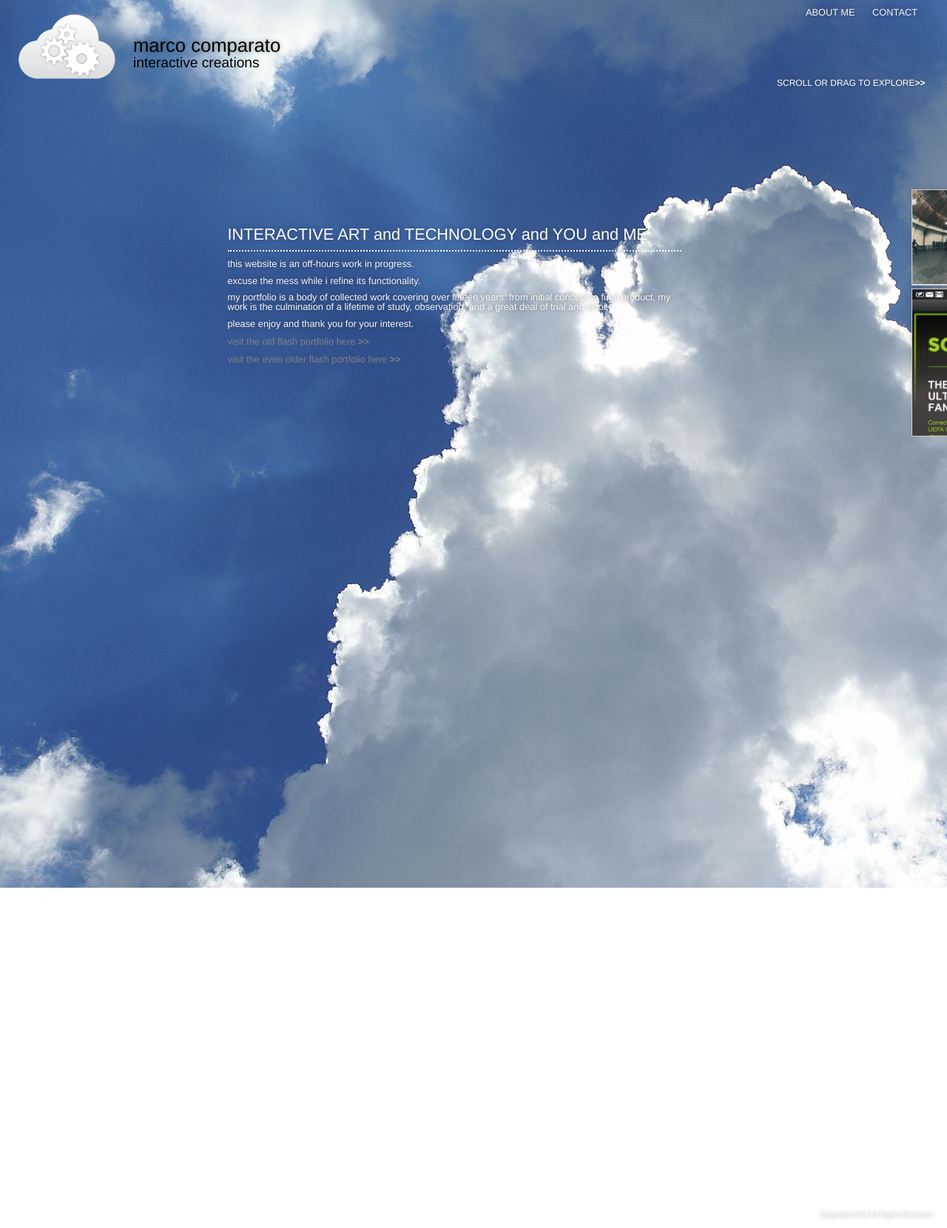
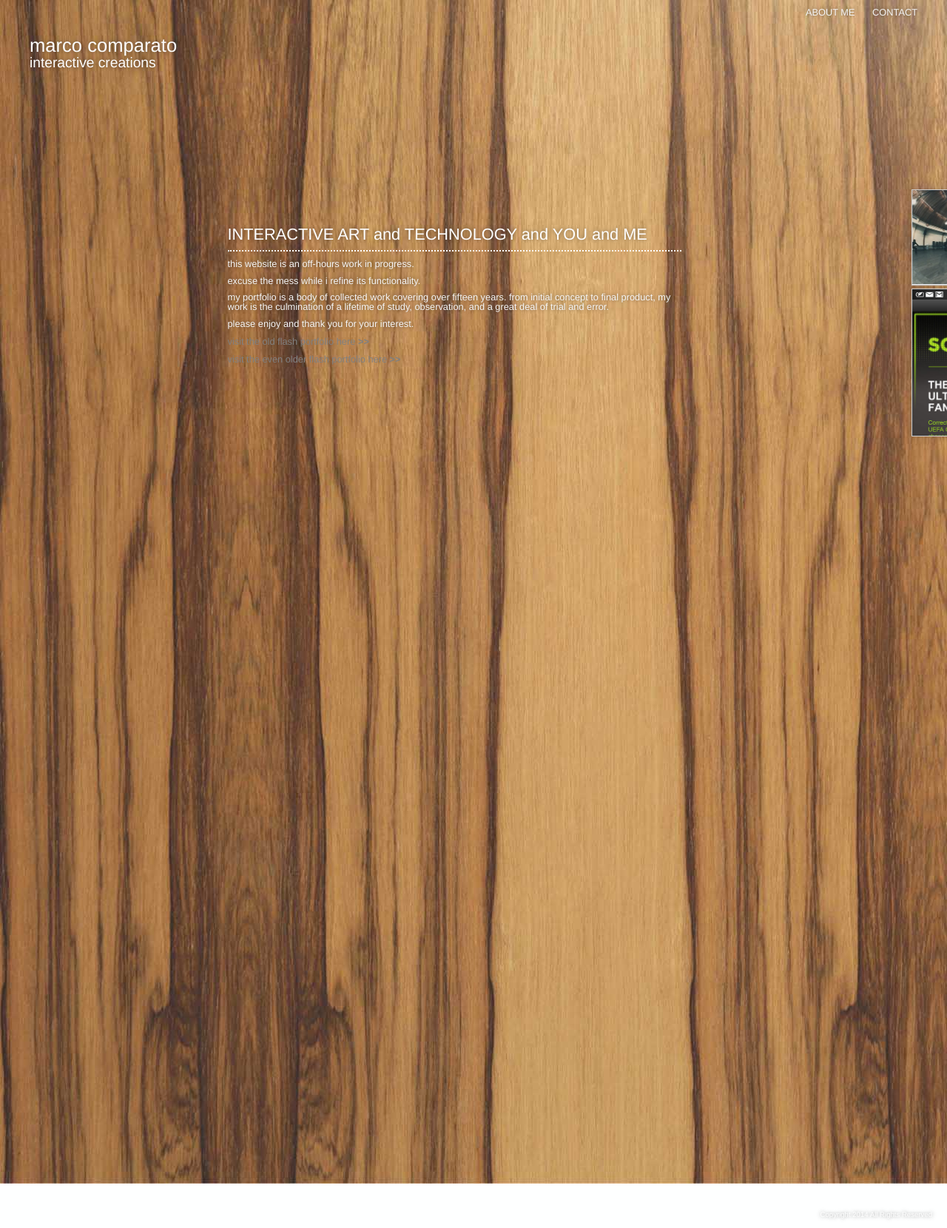
Before and after one commit to marcocom/Portfolio, a PHP site: page / in a window 1280 px wide. Shown: the whole page at 74% size. Run offline with PHP 8.4, Linux system fonts and the light colour scheme; some web fonts are replaced.

Commit message:
revised styling

```diff
--- a/css/_responsive_max480.scss
+++ b/css/_responsive_max480.scss
@@ -3,13 +3,10 @@
 
   .content {
     .main-logo {
+      display:none;
       #logo {
         width: 70px;
         left: 10px;
-      }
-      .text-title{
-        left:88px;
-        top:55px;
       }
     }
     #slider-container{
--- a/css/_responsive_min481_max767.scss
+++ /dev/null
@@ -1,10 +0,0 @@
-.home-content {
-
-  .content {
-    .main-logo {
-      img {
-
-      }
-    }
-  }
-}
--- a/css/_variables.scss
+++ b/css/_variables.scss
@@ -32,7 +32,7 @@ $cell-total-short-width:622px;
 //response heights
 $mosaic-response-height-min:540px;
 $mosaic-response-height-mobile:490px;
-$mosaic-response-height-max:970px;
+$mosaic-response-height-max:760px;
 
 $mosaic-min-width:2500px;
 
--- a/css/style.scss
+++ b/css/style.scss
@@ -175,7 +175,7 @@ body{
         width: 100%;
         position: relative;
         top: 70px;
-        left: 180px;
+        left: 40px;
         float: left;
         h3{
           text-shadow:$text-shadow;
@@ -184,7 +184,7 @@ body{
           position: absolute;
           bottom:0;
           font-weight:400;
-          color:#000;
+          color:#FFF;
         }
         h4{
           display:block;
@@ -192,7 +192,8 @@ body{
           position:absolute;
           bottom:-16px;
           font-weight:200;
-          color:black;
+          color:#FFF;
+          text-shadow:$text-shadow;
         }
       }
     }
@@ -285,8 +286,8 @@ body{
         display:inline-block;
         float:left;
         position:relative;
-        width:1920px;
-        height:1200px;
+        width:1900px;
+        height:1600px;
         //
         //      background:transparent url("../img/backgrounds/bg9.jpg") 0 0 no-repeat; width:1920px;
         &.normal{
@@ -747,6 +748,11 @@ body{
         z-index:0;
       }
     }
+    .on-state{
+      .cta-text{
+        top: 60%;
+      }
+    }
   }
   .cell-g{ // LONG-IMAGE w/ NO CLICKTHRU
     width:$cell-full-width;
@@ -1049,27 +1055,15 @@ body{
   #slider-container .scroller{
     //margin-top:10%;
     .mosaic-container li.column{
-//      width:$cell-total-short-width;
       width:$cell-total-med-width;
     }
   }
 }
 
-@media (max-height:$mosaic-response-height-mobile) and (max-width:$screen-xs){
+@media (min-height:$mosaic-response-height-mobile) and (max-height:$mosaic-response-height-max){
   #slider-container .scroller{
      .mosaic-container li.column{
        width:$cell-total-short-width;
-
-//       width:$cell-total-med-width;
      }
    }
 }
-@media (min-height:$mosaic-response-height-mobile) and (max-width:$screen-xs){
-  #slider-container .scroller{
-     margin-top:20%;
-     .mosaic-container li.column{
-//       width:$cell-total-short-width;
-       width:$cell-total-med-width;
-     }
-   }
-}
--- a/data/cells/column_8.json
+++ b/data/cells/column_8.json
@@ -6,7 +6,7 @@
         "Ref":"0",
         "Title": "STREAMING 360 VIDEO",
         "Client": "Wemersive",
-        "JobTitle": "Front-End Developer",
+        "JobTitle": "Creative Director, Engineer",
         "Article": "A Video-360 execution that I was required to build in 3 different platforms; HTML, Flash, and HaxeNME for Android.",
         "URL": "samples/html5/spin",
         "Dimensions":"1280,720",
@@ -36,7 +36,7 @@
         "Client": "Quince Amsterdam",
         "JobTitle": "Front-End Developer",
         "Article": "The Score is a worldwide campaign to wager on the winner of the EUFA soccer matches, and to entice retail sales-people to keep a good relationship with HTC, its latest products, and to promote them to consumers. Built on Twitter Bootstrap and PHP",
-        "URL": "samples/comps/htc_the_score1.jpg",
+        "URL": "samples/comps/htc_the_score3.jpg",
         "Dimensions":"1280,720",
         "Image":[
             "img/screens/htc_the_score1.jpg",
--- a/index.php
+++ b/index.php
@@ -47,7 +47,7 @@ if (preg_match ('/(?i)msie [4-7]/', $_SERVER['HTTP_USER_AGENT']))
 
             <div class="content">
                 <div class="main-logo">
-                    <img id="logo" src="img/logo.png">
+                    <!--img id="logo" src="img/logo.png"-->
                     <div class="text-title">
                         <h3>marco comparato</h3>
                         <h4>interactive creations</h4>
@@ -57,7 +57,7 @@ if (preg_match ('/(?i)msie [4-7]/', $_SERVER['HTTP_USER_AGENT']))
                     <div class="scroller">
                         <div class="cta-msg">
                             <!--                                <h5>--><?// if (preg_match ('/(?i)msie 8/', $_SERVER['HTTP_USER_AGENT'])): ?><!--SCROLL TO --><?// endif ?><!--EXPLORE OUR WORLD<em></em></h5>-->
-                            <h5>SCROLL OR DRAG TO EXPLORE<b>>></b></h5>
+                            <!--h5>SCROLL OR DRAG TO EXPLORE<b>>></b></h5-->
                         </div>
                         <div class="homepage">
                             <div class="intro-block">
@@ -81,8 +81,8 @@ if (preg_match ('/(?i)msie [4-7]/', $_SERVER['HTTP_USER_AGENT']))
                 </div>
                 <div class="backgrounds">
                     <div class="tiles">
-                        <div class="tile normal"><img src="img/skies/sky1.jpg"></div>
-                        <div class="tile flipped"><img src="img/skies/sky1.jpg"></div>
+                        <div class="tile normal"><!--img src="img/skies/sky1.jpg"--></div>
+                        <div class="tile flipped"><!--img src="img/skies/sky1.jpg"--></div>
                     </div>
                 </div>
             </div>
@@ -237,6 +237,9 @@ if (preg_match ('/(?i)msie [4-7]/', $_SERVER['HTTP_USER_AGENT']))
                             <h6><%= Article %></h6>
                         </div>
 
+                        <% if(URL.length > 0){ %>
+                            <a class="cta-text" href="<%= URL %>" target="_blank" >view more &gt;&gt;</a>
+                        <% } %>
                     </div>
                 </div>
                 <% } %>
@@ -304,8 +307,8 @@ if (preg_match ('/(?i)msie [4-7]/', $_SERVER['HTTP_USER_AGENT']))
         <script>window.jQuery || document.write('<script type="text/javascript" src="js/lib/jquery-1.10.2.js"><\/script>')</script>
 <!--        <script type="text/javascript" src="http://code.jquery.com/jquery-1.10.2.min.js"></script>-->
 
-        <script type="text/javascript" src="js/main.js"></script>
-<!--        <script type="text/javascript" src="js/loader.js"></script>-->
+<!--        <script type="text/javascript" src="js/main.js"></script>-->
+        <script type="text/javascript" src="js/loader.js"></script>
 
     </body>
 </html>
--- a/js/marcocom.js
+++ b/js/marcocom.js
@@ -483,6 +483,7 @@
     Marcocom.Event.DISCLAIMER = "DISCLAIMER";
     Marcocom.Event.CURRENTPAGE = "CURRENTPAGE";
     Marcocom.Event.OPEN_CELL = "OPEN_CELL";
+    Marcocom.Event.CLOSE_CELL = "CLOSE_CELL";
     Marcocom.Event.MOSAIC_SCROLL_START = "MOSAIC_SCROLL_START";
     Marcocom.Event.MOSAIC_SCROLL_X = "MOSAIC_SCROLL_X";
     Marcocom.Event.MOSAIC_SCROLL_END = "MOSAIC_SCROLL_END";
--- a/js/marcocom.mosaic.js
+++ b/js/marcocom.mosaic.js
@@ -515,6 +515,7 @@
             }
 
             $m.EventManager.addEventHandler($m.Event.OPEN_CELL, this.onCellClick.bind(this));
+            $m.EventManager.addEventHandler($m.Event.CLOSE_CELL, this.onCellClose.bind(this));
             $m.EventManager.addEventHandler($m.Event.MOSAIC_SCROLL_START, this.closeInfo.bind(this));
 
             $("#slider-container").show();
@@ -562,6 +563,11 @@
             var isMe = e == this;
             if(!isMe && this.opened) this.closeInfo();
         },
+        onCellClose : function(e, target){
+            var isMe = e == this;
+
+//            if(!isMe) this._el.fadeTo(0 , 1);
+        },
 
         onClick : function(e){
 
@@ -593,6 +599,8 @@
         },
 
         closeInfo : function(){
+            $m.EventManager.fireEvent($m.Event.CLOSE_CELL, this);
+
             if(this.opened){
                 this.offContent.removeClass('desaturate');
                 if(this.onContent) this.onContent.css({'top':'100%'});
--- a/js/marcocom.page.js
+++ b/js/marcocom.page.js
@@ -78,7 +78,7 @@
 
             this.initRouter();
 
-            //this.initBackground();
+            this.initBackground();
         },
 
         initBackground:function(){
```
Also changed, not shown: data/cells/column_4.json (+33 -20 lines), data/cells/column_6.json (+12 -24 lines), css/base.css, img/backgrounds/bg2.jpg, js/main.js.
